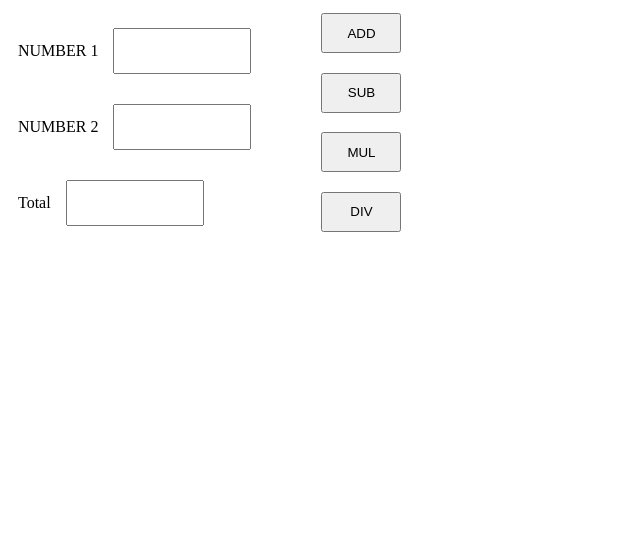
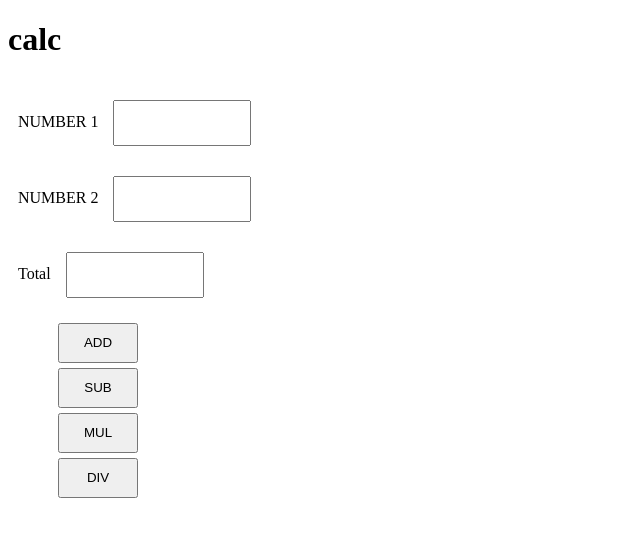
Before and after one commit to Gangadharan02/webcalculator, a plain HTML site: page index.html in a window 1280 px wide. Shown: the whole page, without its empty margins (0-640 px from the left). Drawn offline with Linux system fonts and the light colour scheme.

Commit message:
Update index.html

```diff
--- a/index.html
+++ b/index.html
@@ -9,20 +9,9 @@
 </head>
 <body>
     <script>
-        // let a = 10;
-        // let b = 20;
-        // let c = a+b;
-        // document.write(c);
 
-        // console.log(c)
-        // if(a==b){
-        //     console.log(true)
-        // }
-        // else{
-        //     console.log(false)
-        // }
         function add(){
-            // event.preventDefault();
+
             let num1 = +(document.getElementById("num1").value);
             let num2 = +(document.getElementById("num2").value);
             let sum = num1 + num2;
@@ -50,7 +39,12 @@
             document.getElementById("total").value = div;
         }
     </script>
-    <div class="container">
+    <div class="cont1">
+        <div>
+            <h1 >calc</h1>
+        </div>
+
+        <div class="cont2">
         <div class="inp">
             <div class="num1">
             <label for="num1">NUMBER 1</label><input type="text" id="num1">
@@ -68,5 +62,6 @@
             <button class="div" onclick="div()" type="submit">DIV</button>
         </div>
     </div>
+    </div>
 </body>
 </html>
```
